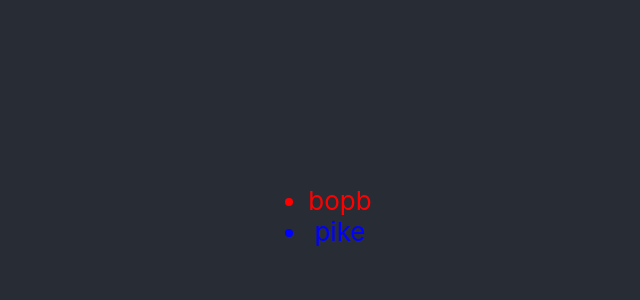
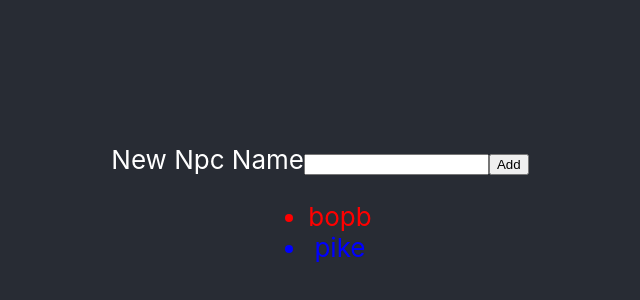
Before and after one commit to mvillaronga/dnd, a React (Create React App) app: page / in a window 1280 px wide. Shown: the part 184-484 px from the top of the page, without its empty margins (320-960 px from the left). Built offline with nearby package versions, Linux system fonts and the light colour scheme.

Commit message:
Add npc panel

```diff
--- a/src/App.js
+++ b/src/App.js
@@ -4,6 +4,7 @@ import React from 'react';
 import './App.css';
 
 import NpcListController from './components/Npc/NpcListController';
+import AddPanel from './components/AddPanel/index'
 
 function App() {
   return (
@@ -21,6 +22,7 @@ function App() {
         >
           Learn React
         </a> */}
+        <AddPanel />
         <NpcListController />
       </header>
     </div>
--- /dev/null
+++ b/src/components/AddPanel/index.js
@@ -0,0 +1,23 @@
+import React, { useRef } from 'react'
+import { useDispatch } from 'react-redux'
+
+import { addNPC } from '../../redux/actions'
+
+const AddPanel = () => {
+    const inputName = useRef()
+    const dispatch = useDispatch()
+    const onButtonClick = () => {
+         console.log('Input', )
+         dispatch(addNPC(inputName.current.value))
+         inputName.current.value = ''
+         inputName.current.focus()
+     }
+
+    return <div>
+        New Npc Name
+        <input type="text" ref={inputName} />
+        <button onClick={onButtonClick}>Add</button>
+    </div>
+}
+
+export default AddPanel;
--- a/src/redux/actions.js
+++ b/src/redux/actions.js
@@ -5,8 +5,11 @@ let nextNpcId = 2
 export const addNPC = (name) => {
     return {
         type: ADD_NPC,
-        id: nextNpcId,
-        name
+        npc: {
+            id: nextNpcId++,
+            name,
+            selected: false
+        }
     }
 }
 
--- a/src/redux/reducers.js
+++ b/src/redux/reducers.js
@@ -14,7 +14,7 @@ const npcs = (state = tmpStore, action) => {
             return [
                         ...state,
                         {
-                            name: action.name
+                            ...action.npc
                         }
                     ]
         case TOGGLE_NPC:
```
